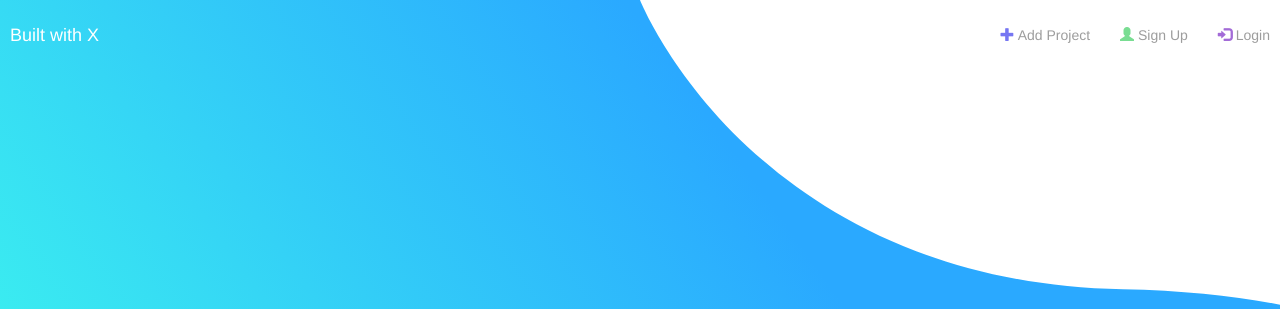
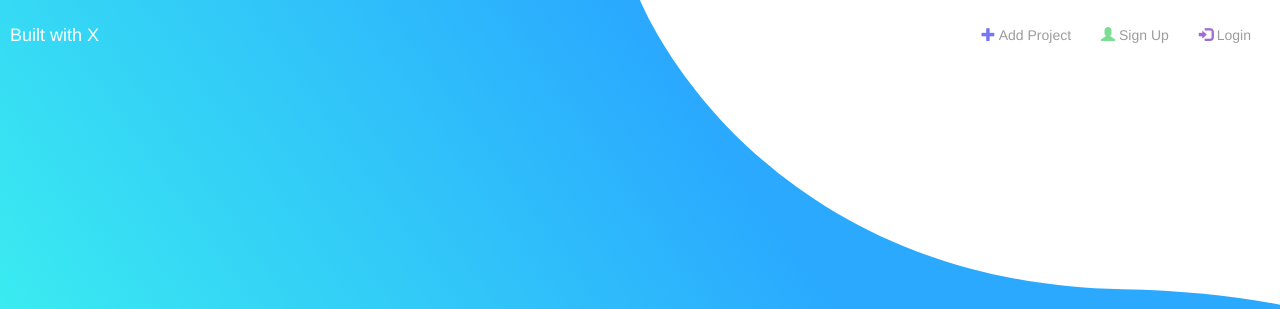
Before and after one commit to aanu1143/BuildWithX, a Django app: template templates/home.html in a window 1280 px wide. Shown: the top 309 px of the page. Run offline with Django 3.2, Linux system fonts and the light colour scheme; the template is opened without the code that fills it, so the values that code supplies are empty; some libraries are stand-ins or nearby versions.

Commit message:
view change

```diff
--- a/static/css/base.css
+++ b/static/css/base.css
@@ -784,3 +784,9 @@ div.createbtn {
         left: 14%;
     }
 }
+
+@media screen and (min-width:768px) {
+    .navbar-right {
+        margin-right: 4px;
+    }
+}
```
